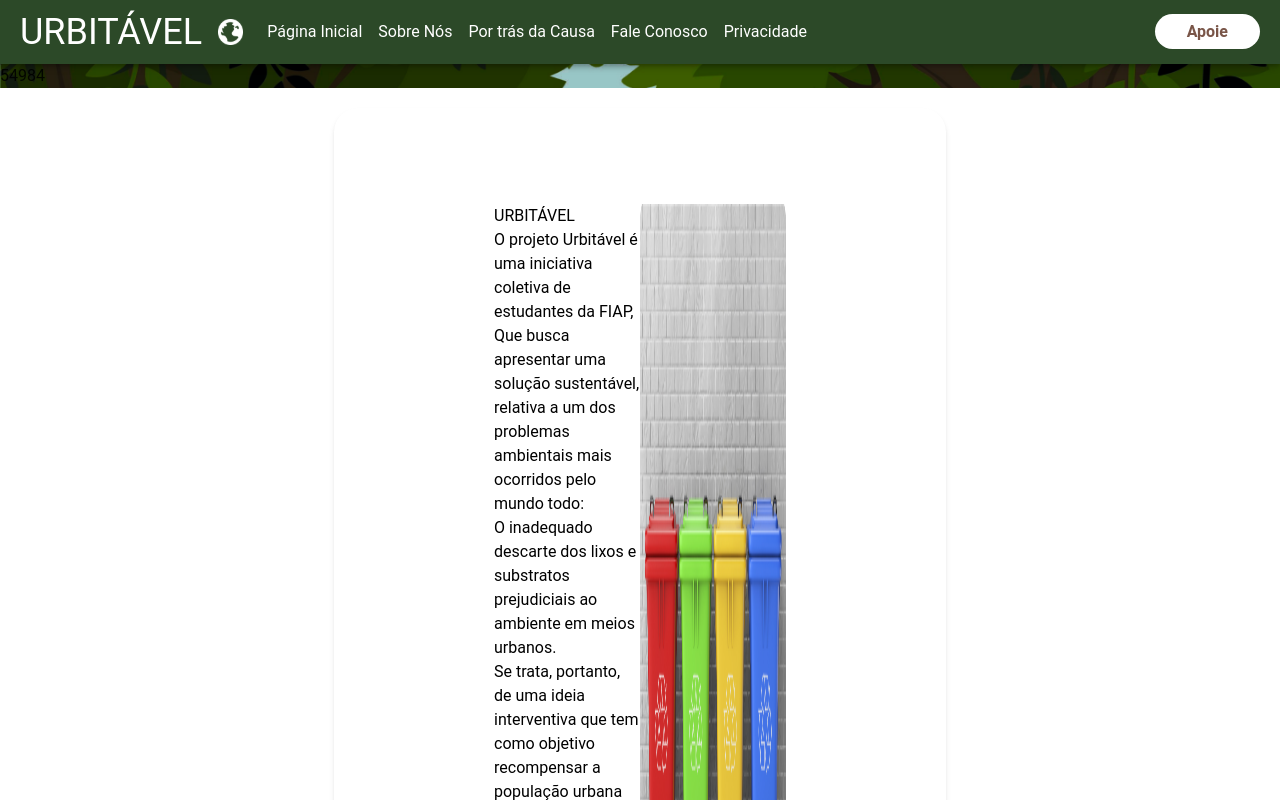
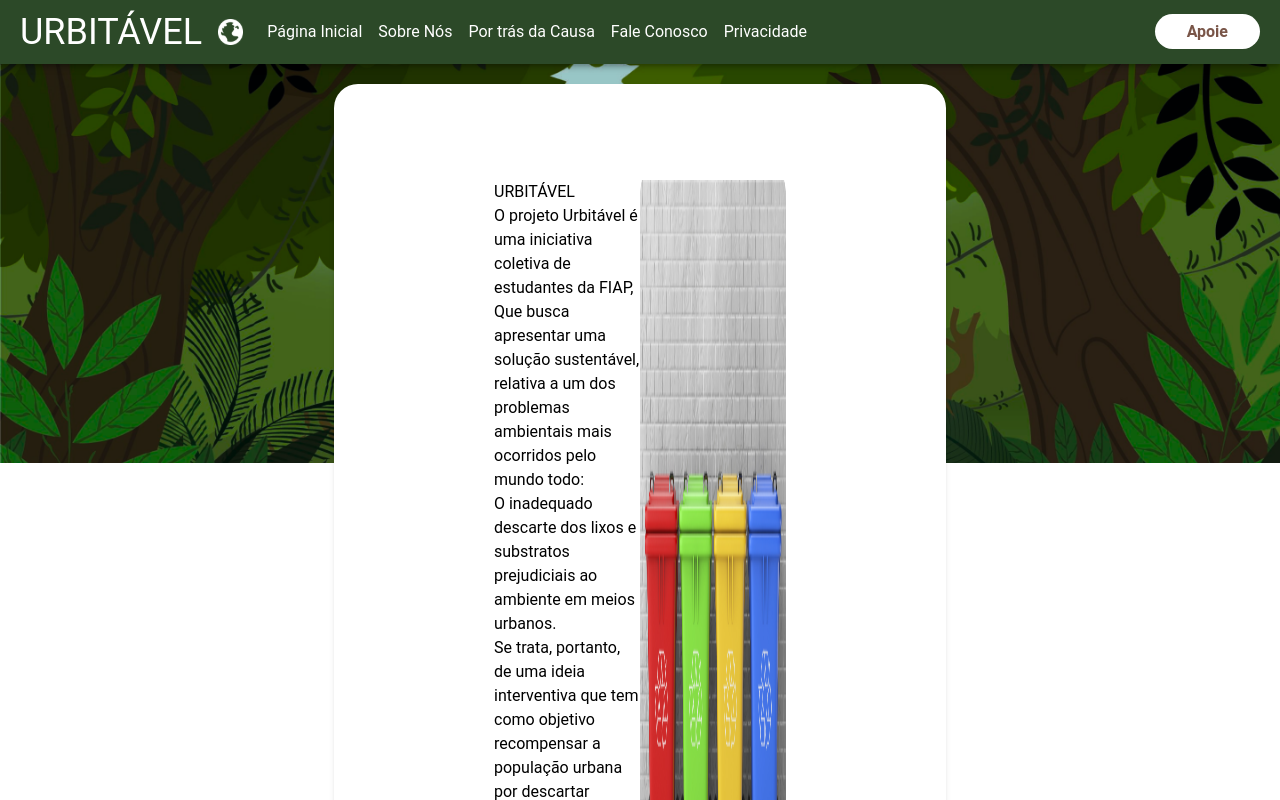
Before and after one commit to Jeffsantos3002/urbitavel-projeto-comunitario, a Vue app: page / in a window 1280 px wide. Shown: the top 800 px of the page. Built offline with nearby package versions, Linux system fonts and the light colour scheme.

Commit message:
adiciona background ao layout

```diff
--- a/src/Layout/AppLayout.vue
+++ b/src/Layout/AppLayout.vue
@@ -19,10 +19,9 @@
           </v-list-item>
         </v-list>
       </v-navigation-drawer>
-      <v-main class="  h-1/4">
-        <div class=" bg-cover w--full z-10" :style="{ backgroundImage: 'url(' + bg + ')' }">54984</div>
-          <router-view class="  px-7 py-5"/>
-
+      <v-main class="flex">
+        <span class="backgroundSpan bg-cover z-1 h-2/6 w-full absolute " :style="{ backgroundImage: 'url(' + bg + ')', width: '100%' }"> </span>
+        <router-view class=" z-10 routerView realtive px-7 py-5 "/>
 
       </v-main>
     </v-layout>
@@ -39,5 +38,8 @@
 
 const bg = require('@/assets/backgroundTreen.png');
 
+</script>
 
-</script>
+<style>
+
+</style>
--- a/src/views/inicio.vue
+++ b/src/views/inicio.vue
@@ -12,8 +12,6 @@
         </div>
         <img :src="imgHome" class="w-1/2"/>
       </div>
-
-
     </cardUrbitavel>
     <div>
       <h2>Lutamos pela saúde do planeta que habitamos</h2>
```
